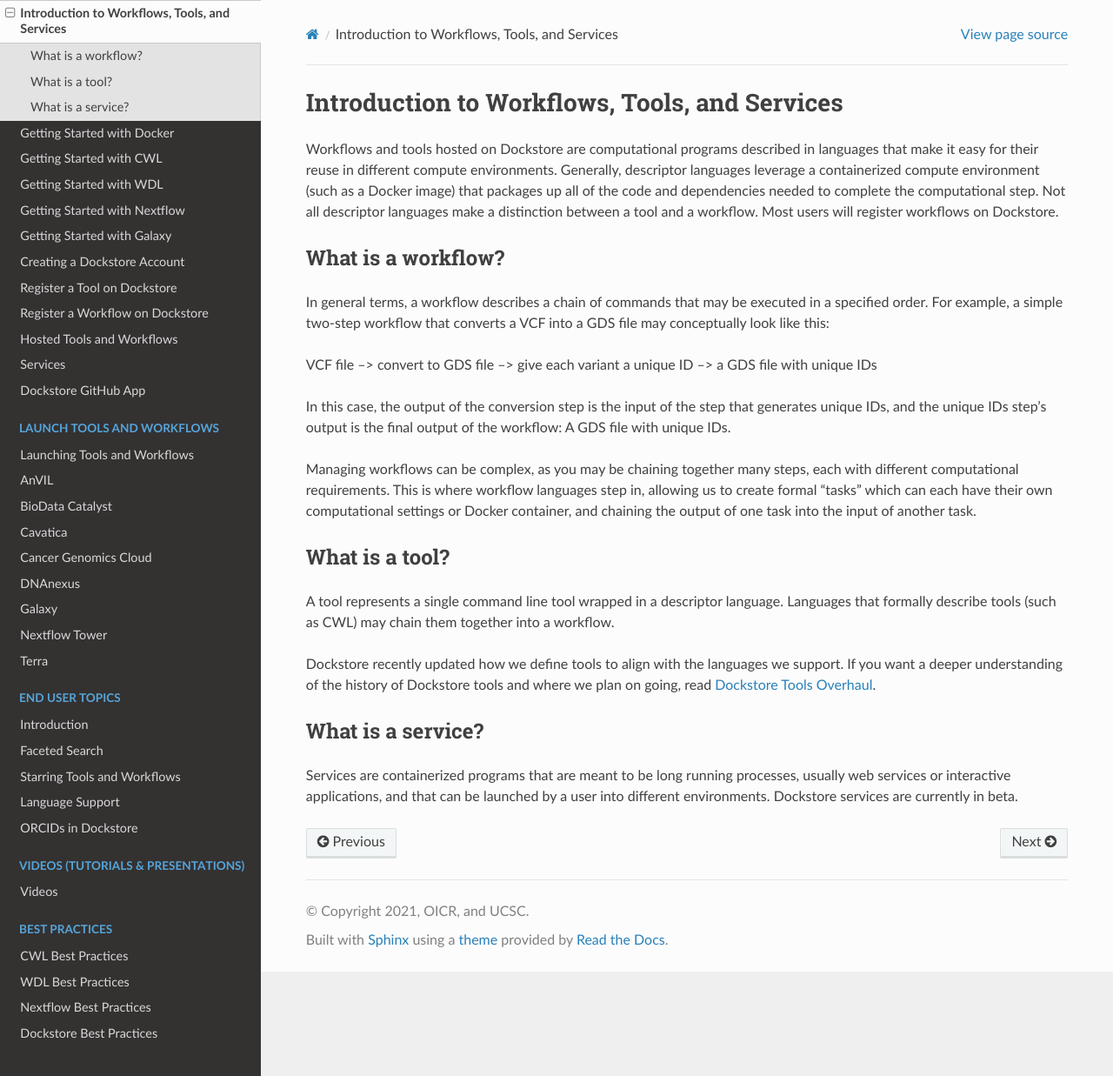
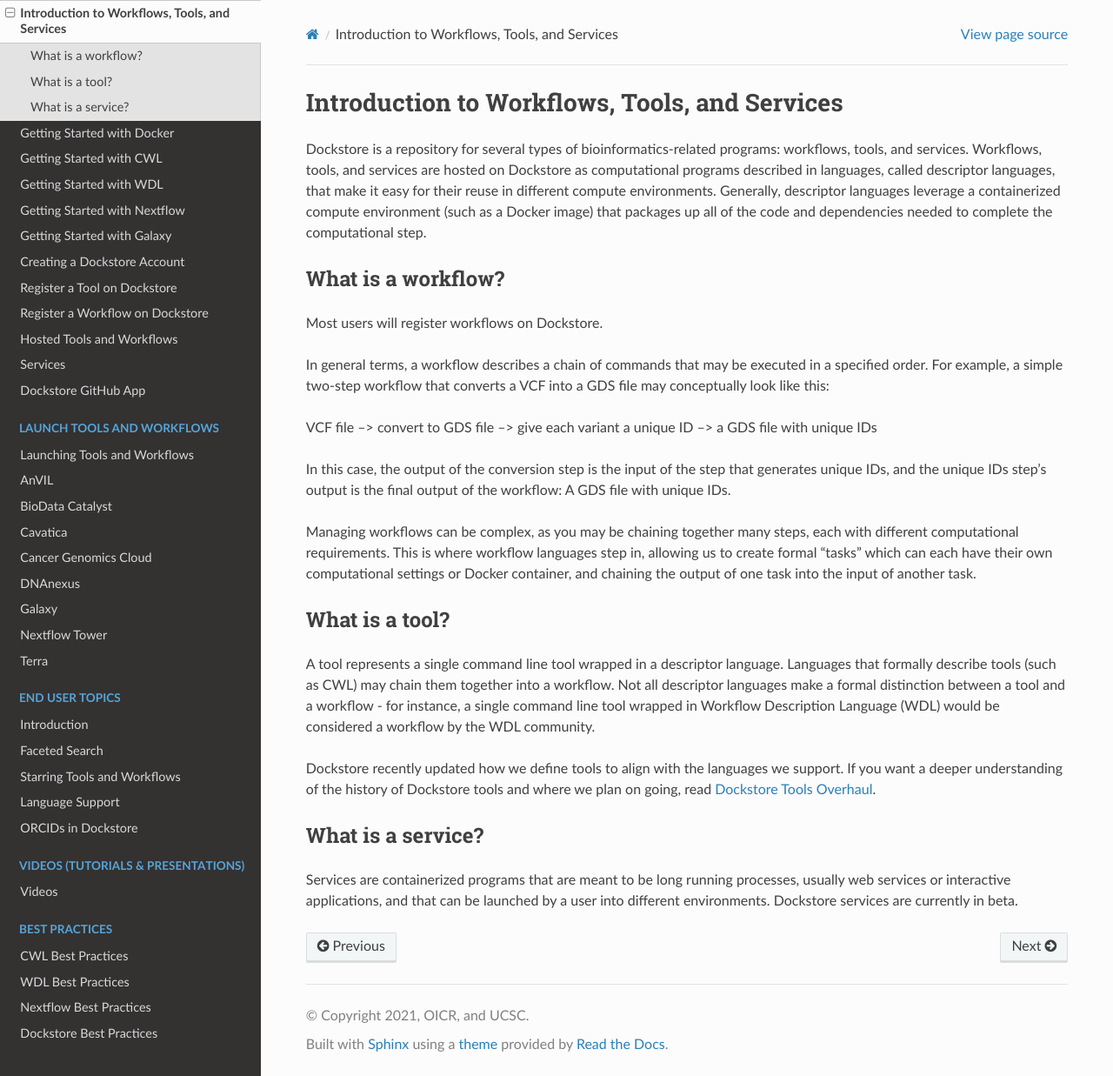
Before and after one commit to dockstore/dockstore-documentation, a Sphinx documentation site: the page built from docs/getting-started/intro-to-dockstore-tools-and-workflows.rst, in a window 1280 px wide and 1237 px high. Shown: the whole window at 87% size. Built offline with Sphinx 7.4.7 and the Read the Docs theme 2.0.0, drawn with Linux system fonts in a browser that asks for light colours.

Commit message:
Reorg of 1st paragraph (will revert commit if rejected)

```diff
--- a/docs/getting-started/intro-to-dockstore-tools-and-workflows.rst
+++ b/docs/getting-started/intro-to-dockstore-tools-and-workflows.rst
@@ -1,10 +1,12 @@
 Introduction to Workflows, Tools, and Services
 ==============================================
 
-Workflows and tools hosted on Dockstore are computational programs described in languages that make it easy for their reuse in different compute environments. Generally, descriptor languages leverage a containerized compute environment (such as a Docker image) that packages up all of the code and dependencies needed to complete the computational step. Not all descriptor languages make a distinction between a tool and a workflow. Most users will register workflows on Dockstore.
+Dockstore is a repository for several types of bioinformatics-related programs: workflows, tools, and services. Workflows, tools, and services are hosted on Dockstore as computational programs described in languages, called descriptor languages, that make it easy for their reuse in different compute environments. Generally, descriptor languages leverage a containerized compute environment (such as a Docker image) that packages up all of the code and dependencies needed to complete the computational step.
 
 What is a workflow?
 -------------------
+
+Most users will register workflows on Dockstore.
 
 In general terms, a workflow describes a chain of commands that may be executed in a specified order. For example, a simple two-step workflow that converts a VCF into a GDS file may conceptually look like this:
 
@@ -16,7 +18,7 @@
 
 What is a tool?
 ---------------
-A tool represents a single command line tool wrapped in a descriptor language.  Languages that formally describe tools (such as CWL) may chain them together into a workflow.
+A tool represents a single command line tool wrapped in a descriptor language. Languages that formally describe tools (such as CWL) may chain them together into a workflow. Not all descriptor languages make a formal distinction between a tool and a workflow - for instance, a single command line tool wrapped in Workflow Description Language (WDL) would be considered a workflow by the WDL community.
 
 Dockstore recently updated how we define tools to align with the languages we support. If you want a deeper understanding of the history of Dockstore tools and where we plan on going, read :doc:`Dockstore Tools Overhaul </../advanced-topics/dockstore-tools-overhaul>`.
 
```
